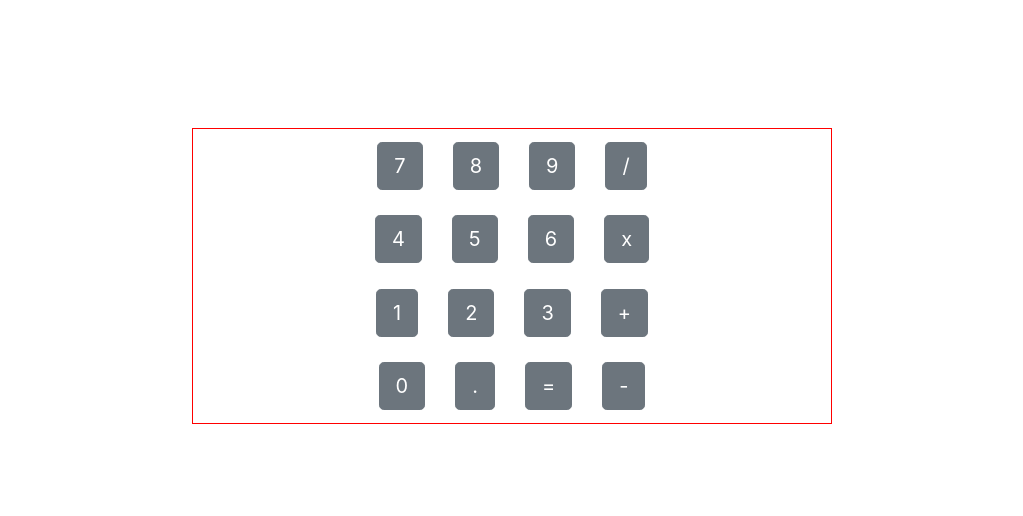
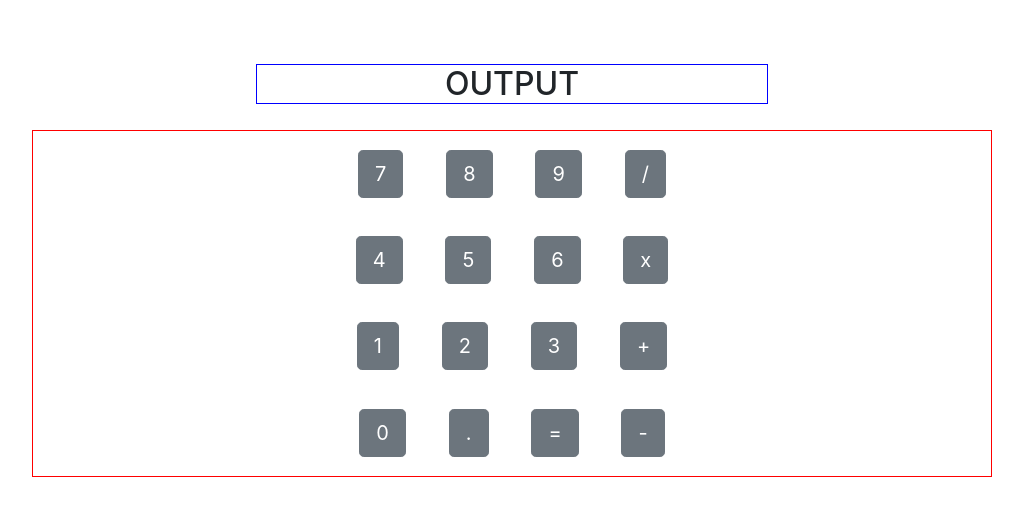
Before and after one commit to ethanlmaoi/calculator-cs4800, a plain HTML site: page index.html in a window 1280 px wide. Shown: the whole page, without its empty margins (128-1151 px from the left). Drawn offline with nearby package versions, Linux system fonts and the light colour scheme.

Commit message:
added functions to append numbers from buttons to output

```diff
--- a/assets/css/calculator.css
+++ b/assets/css/calculator.css
@@ -1,12 +1,17 @@
 #output {
-
+	width: 40%;
+	height: 40px;
+	border: 1px solid blue;
+	text-align: center;
+	margin: 0 auto;
+	margin-top: 5%;
 }
 
 #calculator_container {
 	text-align: center;
 	margin: 0 auto;
-	margin-top: 10%;
-	width: 50%;
+	margin-top: 2%;
+	width: 75%;
 	height: 50%;
 	border: 1px solid red;
 }
--- a/assets/js/calculator.js
+++ b/assets/js/calculator.js
@@ -1 +1,20 @@
-// JavaScript Document
+var currentOutput = "";
+
+
+function updateOutput()
+{
+	$("#output").text(currentOutput);
+}
+
+function addOutput(arg)
+{
+	if (arg == "one")
+	{
+		currentOutput += " 1";
+	}
+	updateOutput();
+}
+
+$( "#one" ).click(function() {
+	addOutput("one");
+});
--- a/index.html
+++ b/index.html
@@ -7,7 +7,7 @@
 	<script type="text/javascript" src="assets/js/lib/jquery-3.3.1.min.js"></script>
 </head>
 <body>
-	<h2 id="output"></h2>
+	<h2 id="output">OUTPUT</h2>
 
 	<div id="calculator_container">
 		<div id="first_row">
@@ -32,7 +32,7 @@
 		</div>
 
 		<div id="last_row">
-			<button id="0" type="button" value="input" class="btn btn-secondary btn-lg btnFrm">0</button>
+			<button id="zero" type="button" value="input" class="btn btn-secondary btn-lg btnFrm">0</button>
 			<button id="point" type="button" value="input" class="btn btn-secondary btn-lg btnFrm">.</button>
 			<button id="equals" type="button" value="input" class="btn btn-secondary btn-lg btnFrm">=</button>
 			<button id="subtract" type="button" value="input" class="btn btn-secondary btn-lg btnFrm">-</button>
```
